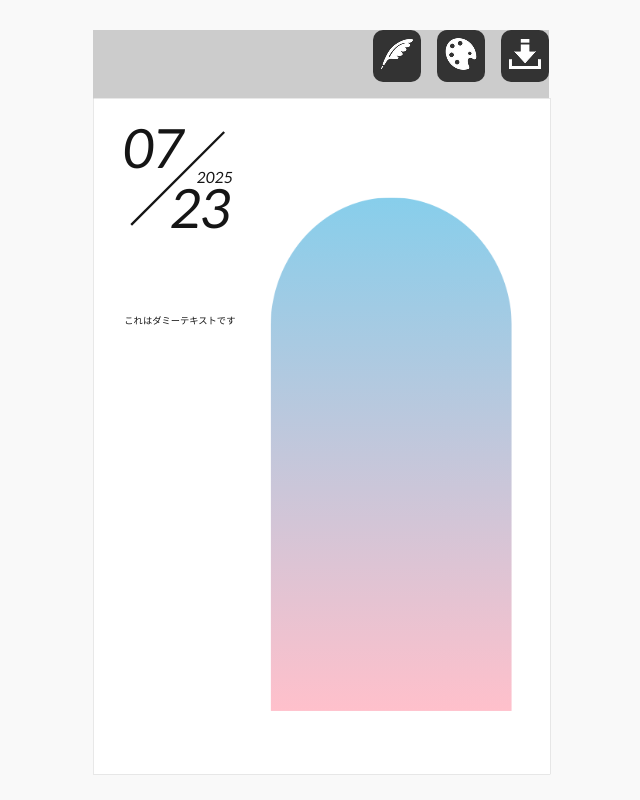
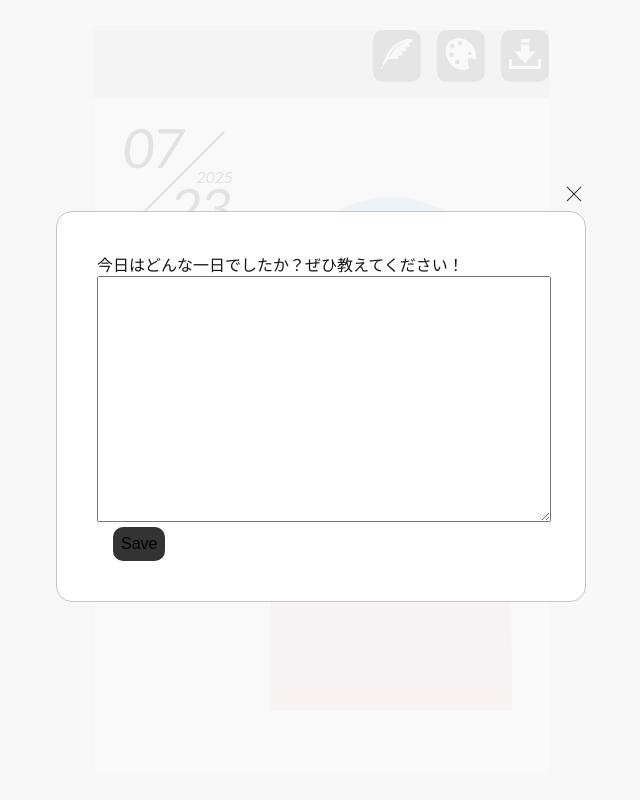
Before and after one commit to knk-summer/how-was-today, a React (Vite) app in the folder how-was-today/: page / in a window 1280 px wide. Both pictures are taken after a click on the button 716 px from the left and 56 px from the top of the page. Shown: the whole page, without its empty margins (319-959 px from the left). Built offline with nearby package versions, Linux system fonts and the light colour scheme.

Commit message:
書き込み画面の見た目作成（途中）

```diff
--- a/how-was-today/src/App.jsx
+++ b/how-was-today/src/App.jsx
@@ -10,9 +10,79 @@ function EditAicon({imgAicon, onEditAiconClick}) {
 }
 
 // 書き込み画面のコンポーネント
-function WrittingArea({onWrittingArea}) {
-  if (onWrittingArea) {
-    return <div className='test'></div>
+function WrittingMode({onWrittingMode}) {
+    const cssWrittingMode = css`
+    width: 100%;
+    height: 100%;
+    background-color: rgba(249,249,249,0.9);
+    z-index: 2;
+    position: absolute;
+    top: 0;
+    left: 0;
+  `
+
+  const cssWrittingWindow = css`
+    width: 530px;
+    height: 430px;
+    position: absolute;
+    top: 50%;
+    left: 50%;
+    transform: translate(-50%,-50%)
+  `
+
+  const cssCloseMark = css`
+    width: 24px;
+    height: 18px;
+    display: block;
+    position: absolute;
+    right: 0px;
+
+    &::before, &::after {
+      content: "";
+      width: 20px;
+      height: 1px;
+      position: absolute;
+      background-color: #333333;
+      top: 50%;
+      left: 50%;
+    }
+
+    &::before {
+      transform: translate(-50%,-50%) rotate(45deg);
+    }
+
+    &::after {
+      transform: translate(-50%,-50%) rotate(-45deg);
+    }
+  `
+
+  const cssInputTextArea = css`
+    background-color: #ffffff;
+    border: solid 1px #C5C5C5;
+    border-radius: 16px;
+    margin-top: 26px;
+    padding: 40px;
+  `
+
+  const cssInputForm = css`
+    width: 100%;
+    height: 240px;
+  `
+
+  if (onWrittingMode) {
+    return (
+      <div css={cssWrittingMode}>
+        <div css={cssWrittingWindow}>
+          <span css={cssCloseMark}></span>
+          <div css={cssInputTextArea}>
+            今日はどんな一日でしたか？ぜひ教えてください！
+            <textarea col="28" css={cssInputForm}></textarea>
+            <button>Save</button>
+          </div>
+        </div>
+
+      </div>
+    )
   }
   return;
 }
@@ -140,13 +210,13 @@ function App() {
   const text = "これはダミーテキストです"
 
   //書き込み画面を開いているかをstateで管理
-  const [onWrittingArea, setOnWrittingArea] = useState(false);
+  const [onWrittingMode, setOnWrittingMode] = useState(false);
 
   // 入力アイコンのイベントハンドラ
   function WriteAiconClick() {
-    setOnWrittingArea(true);
-    WrittingArea(onWrittingArea);
-    console.log(onWrittingArea);
+    setOnWrittingMode(true);
+    WrittingMode(onWrittingMode);
+    console.log(onWrittingMode);
   }
 
   // 入力アイコンのイベントハンドラ
@@ -235,7 +305,7 @@ function App() {
         }
       `}
     />
-    <WrittingArea onWrittingArea={onWrittingArea}/>
+    <WrittingMode onWrittingMode={onWrittingMode}/>
       <div css={cssRoot}>
         <div css={cssAicons}>
           {/* ★↓クリックイベントをつける */}
```
